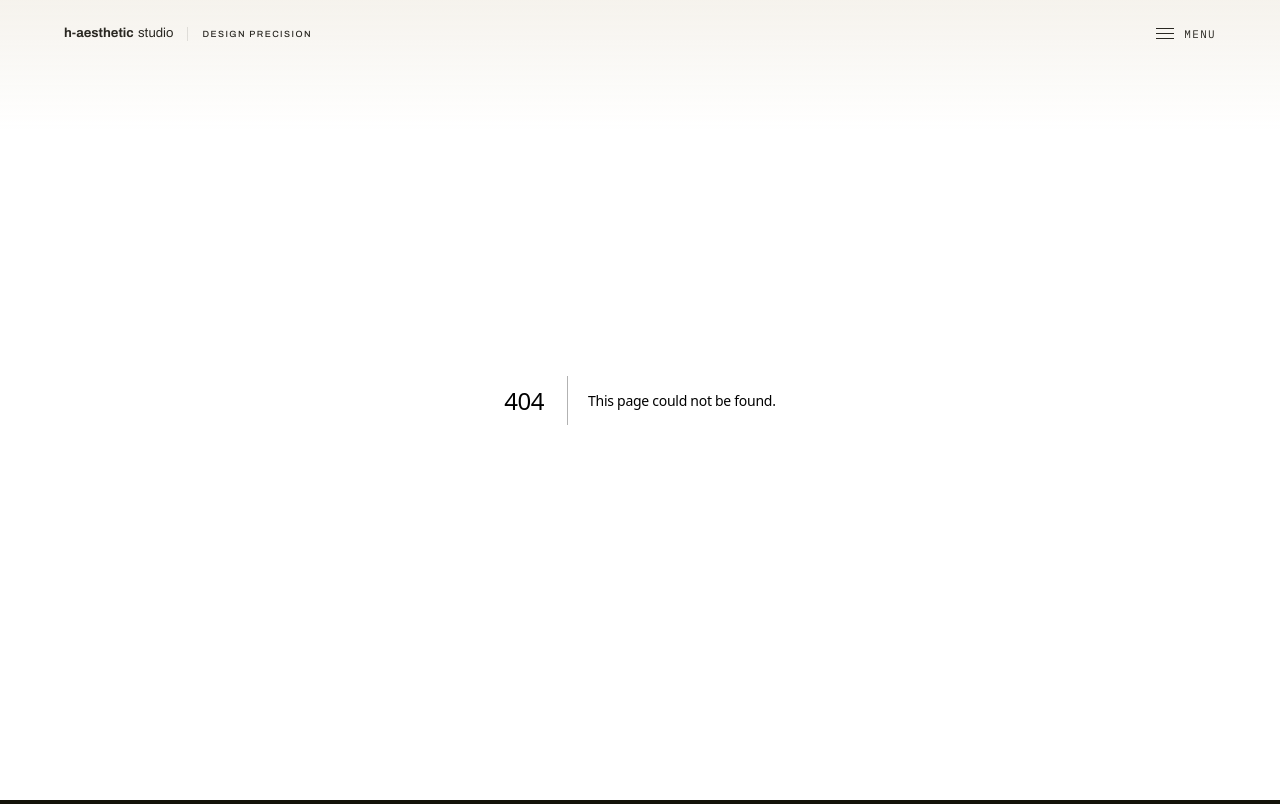
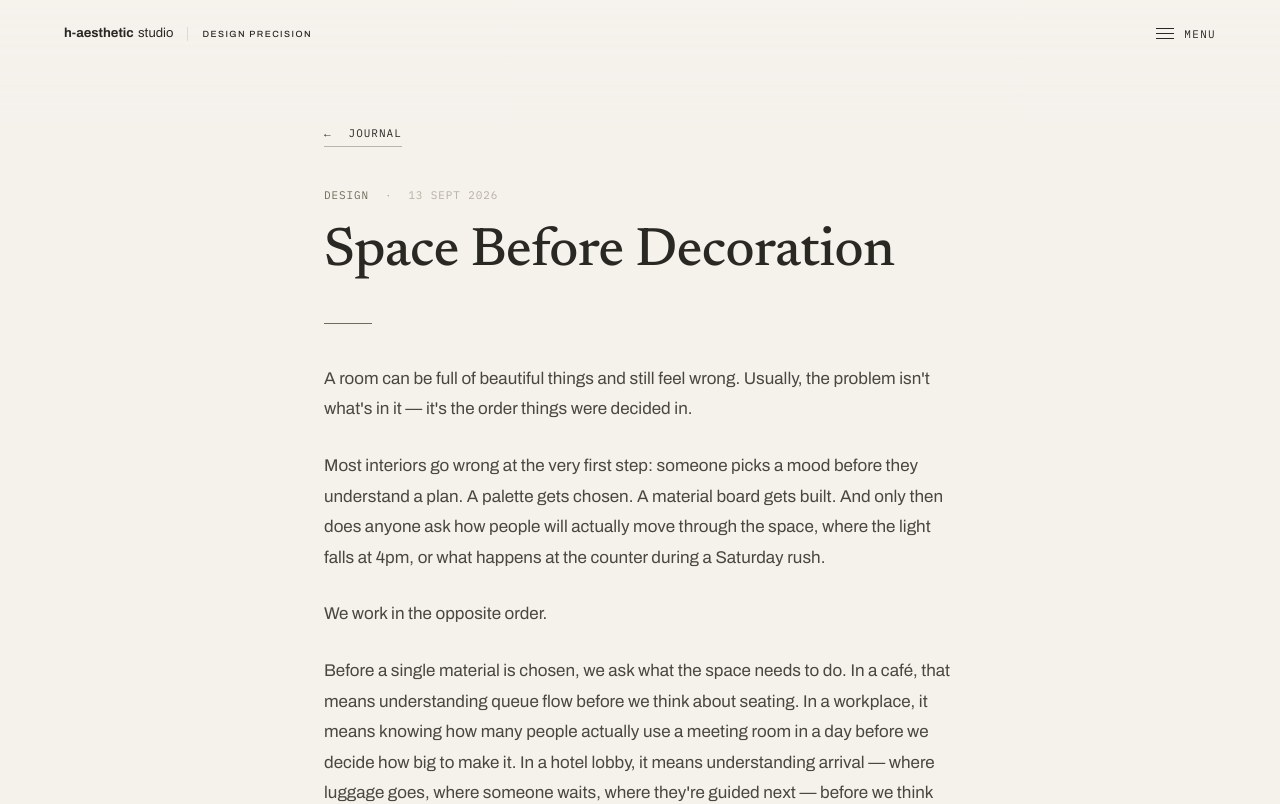
Before and after one commit to harishpixcel-debug/h-aesthetic-studio, a Next.js app: page /journal/space-before-decoration in a window 1280 px wide. Before the commit this address had no page. Shown: the top 804 px of the page. Built offline with nearby package versions, Linux system fonts and the light colour scheme.

Commit message:
Add JournalArticlePage component for dynamic articles

```diff
--- /dev/null
+++ b/app/journal/[slug]/page.tsx
@@ -0,0 +1,90 @@
+import Link from "next/link";
+import { notFound } from "next/navigation";
+import { journalArticles } from "@/lib/content";
+import Reveal from "@/components/Reveal";
+
+export function generateStaticParams() {
+  return journalArticles.map((article) => ({ slug: article.slug }));
+}
+
+export function generateMetadata({ params }: { params: { slug: string } }) {
+  const article = journalArticles.find((a) => a.slug === params.slug);
+  if (!article) return {};
+  return {
+    title: `${article.title} — h-aesthetic studio Journal`,
+    description: article.excerpt,
+  };
+}
+
+export default function JournalArticlePage({ params }: { params: { slug: string } }) {
+  const article = journalArticles.find((a) => a.slug === params.slug);
+  if (!article) notFound();
+
+  return (
+    <div style={{ paddingTop: "120px", paddingBottom: "100px" }}>
+      <Reveal className="container" style={{ maxWidth: 760 }}>
+        <div style={{ marginBottom: 40 }}>
+          <Link href="/journal" className="link-arrow">
+            <span className="arrow" style={{ marginRight: 8 }}>←</span> Journal
+          </Link>
+        </div>
+
+        <div style={{
+          display: "flex",
+          gap: 16,
+          alignItems: "center",
+          fontFamily: "var(--font-mono)",
+          fontSize: 11,
+          letterSpacing: "0.08em",
+          color: "var(--accent)",
+          marginBottom: 20,
+          textTransform: "uppercase"
+        }}>
+          <span>{article.category}</span>
+          <span style={{ color: "var(--stone)" }}>·</span>
+          <span style={{ color: "var(--stone)" }}>
+            {new Date(article.date).toLocaleDateString("en-IN", { day: "numeric", month: "short", year: "numeric" })}
+          </span>
+        </div>
+
+        <h1 className="display" style={{
+          fontSize: "clamp(2.2rem, 5vw, 3.4rem)",
+          lineHeight: 1.1,
+          marginBottom: 40
+        }}>
+          {article.title}
+        </h1>
+
+        <div style={{
+          width: 48,
+          height: 1,
+          background: "var(--accent)",
+          marginBottom: 40
+        }}></div>
+
+        <div>
+          {article.content.map((para, i) => (
+            <p key={i} style={{
+              fontSize: 17,
+              lineHeight: 1.8,
+              color: "#4a4740",
+              marginBottom: 26
+            }}>
+              {para}
+            </p>
+          ))}
+        </div>
+
+        <div style={{
+          marginTop: 60,
+          paddingTop: 32,
+          borderTop: "1px solid var(--stone-line)"
+        }}>
+          <Link href="/journal" className="link-arrow">
+            More from the Journal <span className="arrow">→</span>
+          </Link>
+        </div>
+      </Reveal>
+    </div>
+  );
+}
```
